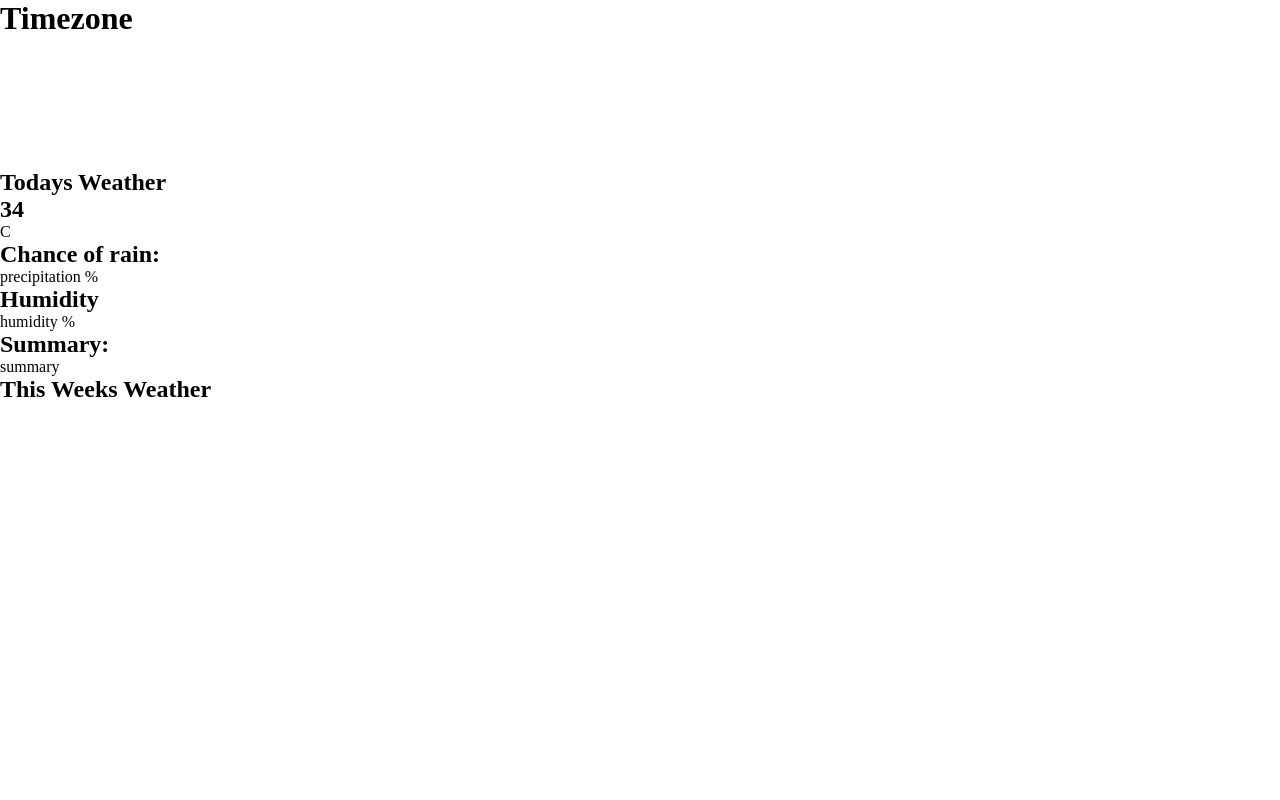
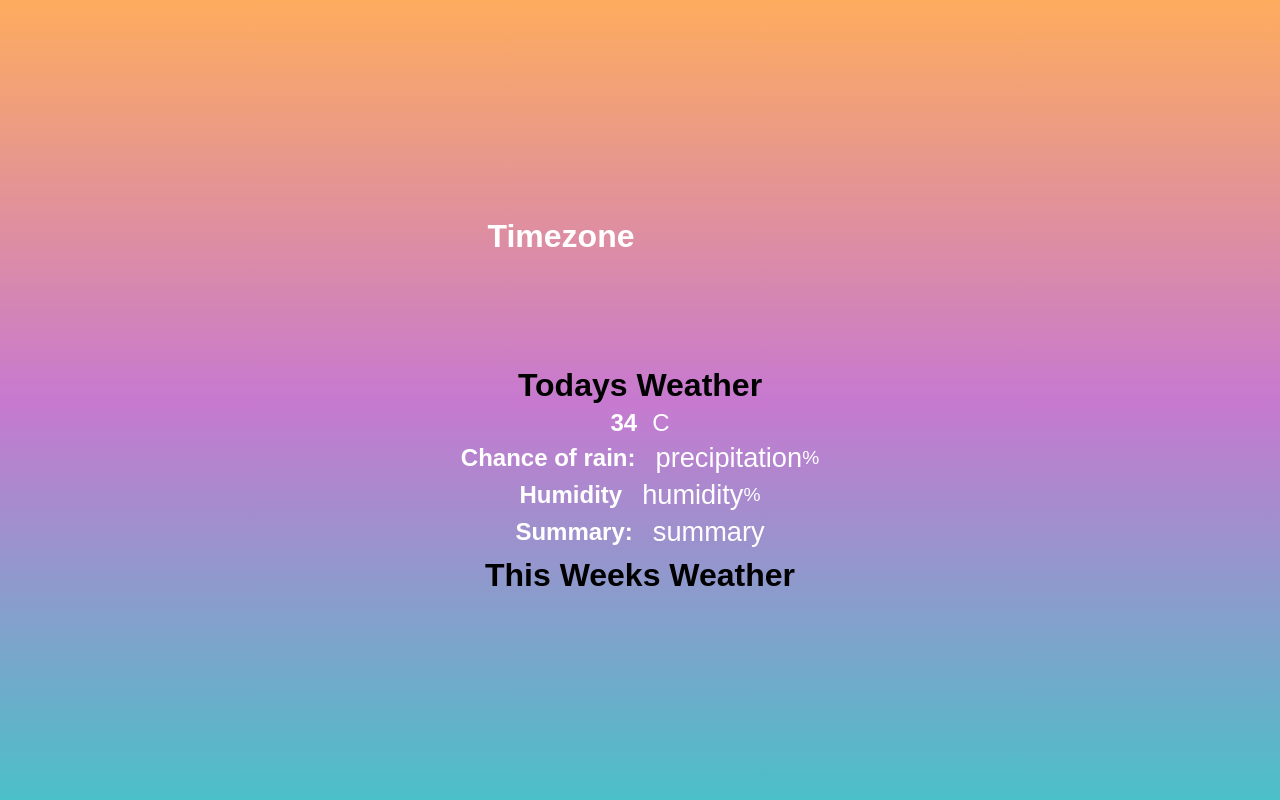
Before and after one commit to kimbah/uc3179194_11060_A2_APISketch, a plain HTML site: page index.html in a window 1280 px wide. Drawn offline with nearby package versions, Linux system fonts and the light colour scheme.

Commit message:
Added styling

```diff
--- a/style.css
+++ b/style.css
@@ -3,3 +3,154 @@
     margin: 0px;
     box-sizing: border-box;
 }
+
+body {
+    height: 100vh;
+    display: flex;
+    flex-direction: column;
+    justify-content: center;
+    align-items: center;
+    /* background: linear-gradient(rgb(47, 150, 163), rgb(48, 62, 143)); */
+    background: #FEAC5E;
+    /* fallback for old browsers */
+    background: -webkit-linear-gradient(to top, #4BC0C8, #C779D0, #FEAC5E);
+    /* Chrome 10-25, Safari 5.1-6 */
+    background: linear-gradient(to top, #4BC0C8, #C779D0, #FEAC5E);
+    /* W3C, IE 10+/ Edge, Firefox 16+, Chrome 26+, Opera 12+, Safari 7+ */
+    font-family: sans-serif;
+    color: white !important;
+}
+
+.location, .temperature {
+    height: 20vh;
+    display: flex;
+    justify-content: space-around;
+    align-items: center;
+}
+
+.location-timezone {
+    margin-right: 30px;
+}
+
+.weekly, .daily {
+    font-size: 2em;
+    margin-top: 50px;
+}
+
+.temperature {
+    flex-direction: column;
+}
+
+.degree-section {
+    display: flex;
+    align-items: center;
+}
+
+.degree-section span {
+    margin: 10px;
+    font-size: 2.5em;
+}
+
+.degree-section span:last-of-type {
+    font-size: 1.5em;
+    margin: 0;
+}
+
+.degree-section h2 {
+    font-size: 1.5em;
+    margin-right: 15px;
+}
+
+.humidity, .precipitation, .temperature-description {
+    display: flex;
+    align-items: center;
+}
+
+.humidity span, .precipitation span {
+    font-size: 1.7em;
+    margin-left: 20px;
+}
+
+.humidity span:last-child, .precipitation span:last-child, .temperature-description span {
+    font-size: 1.2em;
+    margin: 0;
+}
+
+.temperature-description span {
+    font-size: 1.7em;
+    margin-left: 20px;
+}
+
+.temperature > div {
+    margin-top: 5px;
+}
+
+.image-winter, .image-spring, .image-summer, .image-autum {
+    margin: 30px 0;
+    width: 400px;
+    height: 400px;
+    border-radius: 10%;
+    background-size: cover;
+}
+
+.image-winter {
+    background-image: url(./images/winter.jpg);
+}
+
+.image-spring {
+    background-image: url(./images/spring.jpg);
+}
+
+.image-summer {
+    background-image: url(./images/summer.jpg);
+}
+
+.image-autum {
+    background-image: url(./images/autum.jpg);
+}
+
+.red {
+    color: red;
+}
+
+.green {
+    color: green;
+}
+
+.yellow {
+    color: yellow;
+}
+
+.blue {
+    color: blue;
+}
+
+.white {
+    color: white;
+}
+
+#daily {
+    margin-bottom: 20px;
+}
+
+#daily h2 {
+    text-align: center;
+    margin: 80px 0 30px;
+}
+
+.weekly, .daily {
+    color: black;
+}
+
+th {
+    text-align: left;
+    color: rgb(68, 68, 68);
+}
+
+td, th {
+    padding: 3px;
+}
+
+tbody tr:nth-child(even) {
+    background-color: rgb(97, 154, 177);
+}
```
